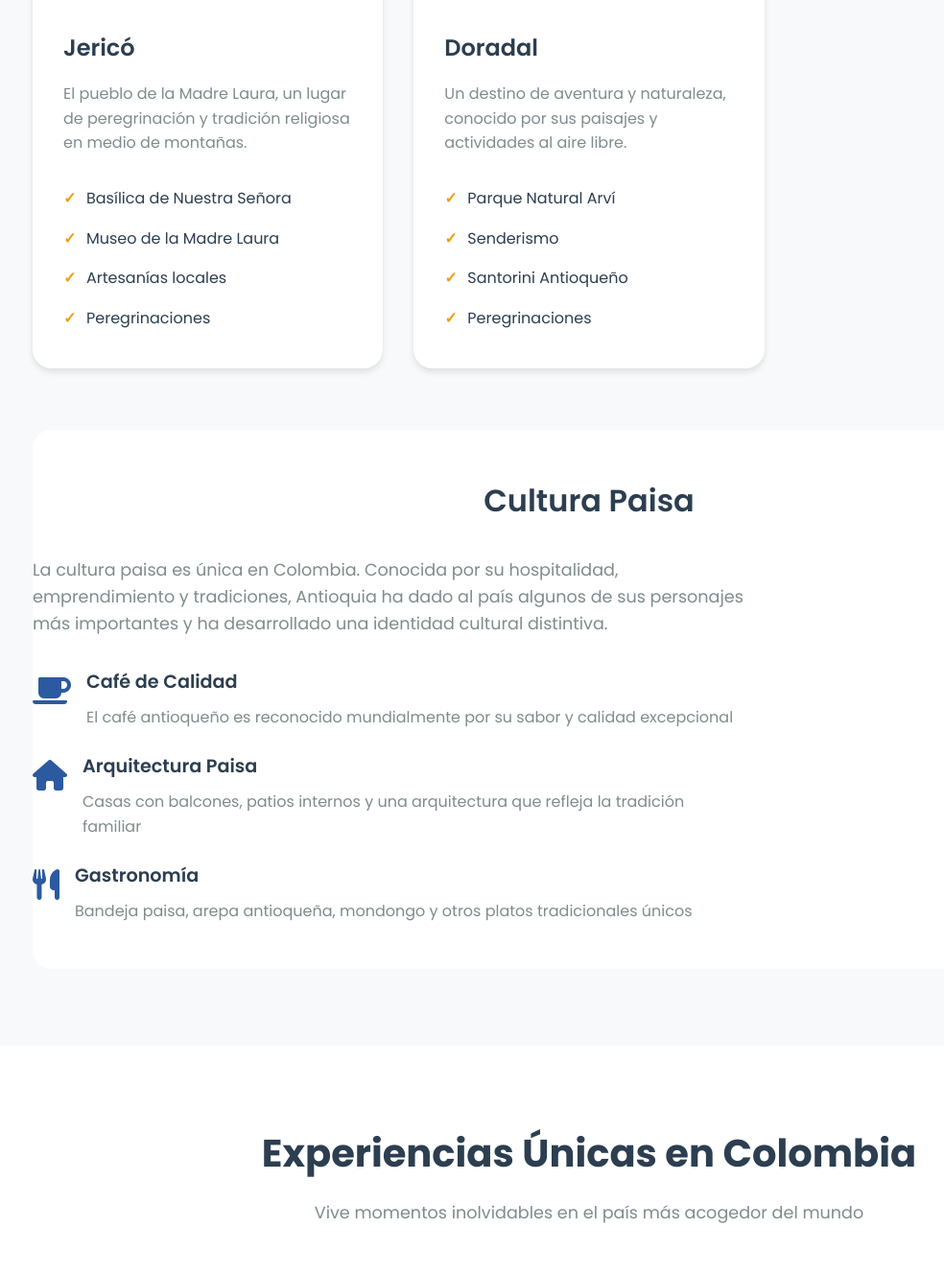
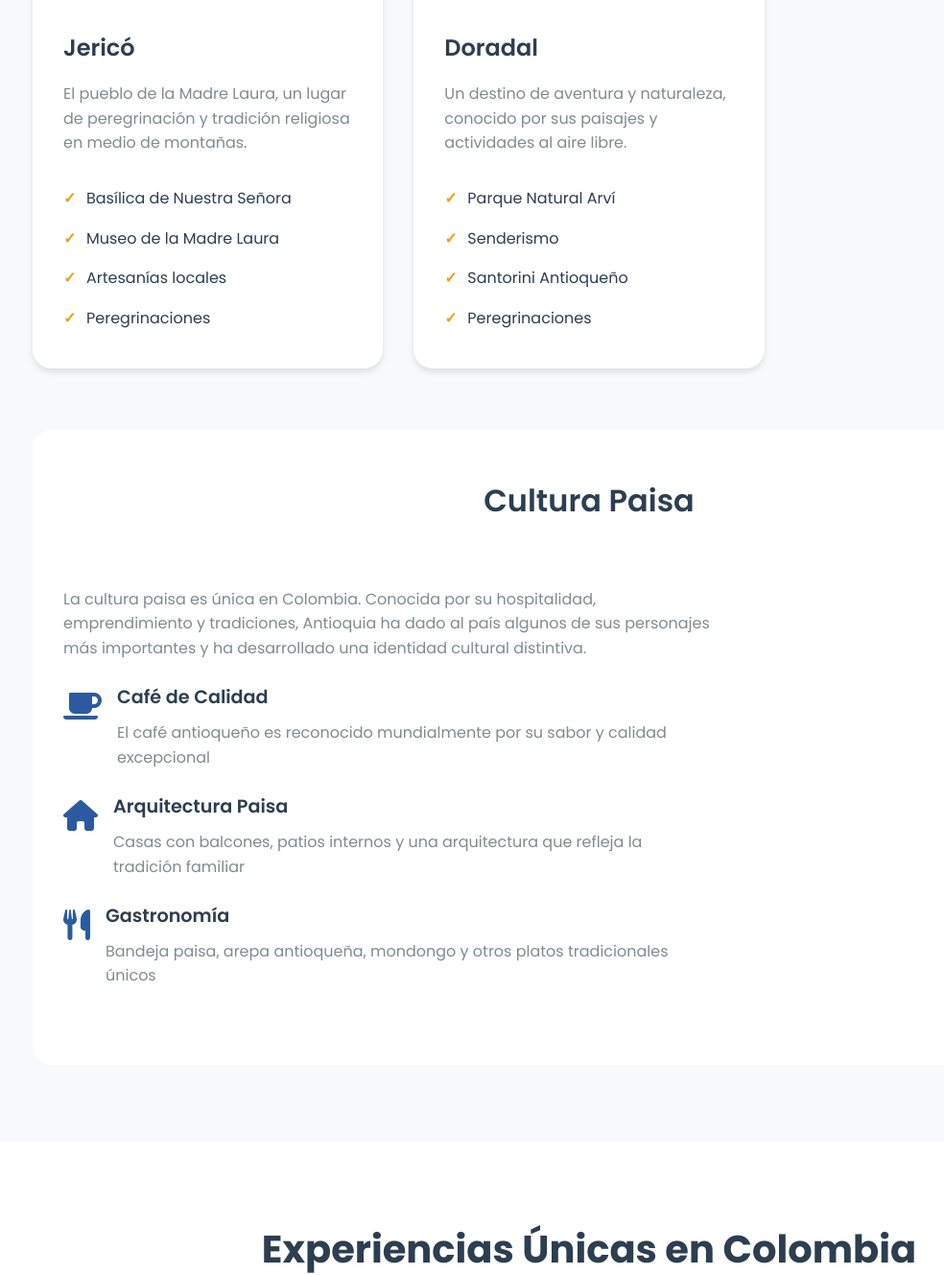
Before and after one commit to MVP-Solutions-360/web_base, a PHP site: page /views/countries/colombia.php in a window 1280 px wide. Shown: the part 3893-5222 px from the top of the page at 96% size, without its empty margins (26-1010 px from the left). Run offline with PHP 8.4, Linux system fonts and the light colour scheme.

Commit message:
Add Colombia assets and update content

```diff
--- a/views/countries/colombia.php
+++ b/views/countries/colombia.php
@@ -218,7 +218,7 @@
             <div class="cultura-paisa">
                 <h3>Cultura Paisa</h3>
                 <div class="cultura-paisa-content">
-                    <div class="cultura-paisa-text">
+                    <div class="antioquia-card-content">
                         <p>La cultura paisa es única en Colombia. Conocida por su hospitalidad, emprendimiento y tradiciones, Antioquia ha dado al país algunos de sus personajes más importantes y ha desarrollado una identidad cultural distintiva.</p>
                         <div class="cultura-highlights">
                             <div class="highlight">
```
Also changed, not shown: public/imagenes/destinos/Colombia/antioquia/doradal.png (added), public/imagenes/destinos/Colombia/bogota.png (added), public/imagenes/destinos/Colombia/cali.png (added), public/imagenes/destinos/Colombia/cartagena.png (added).
